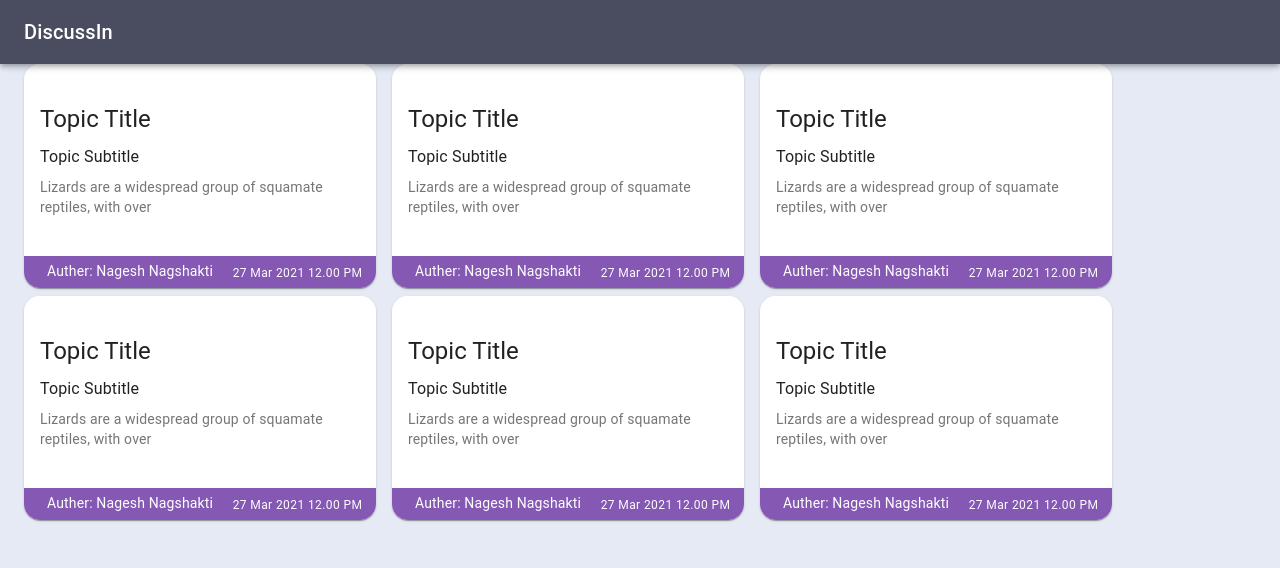
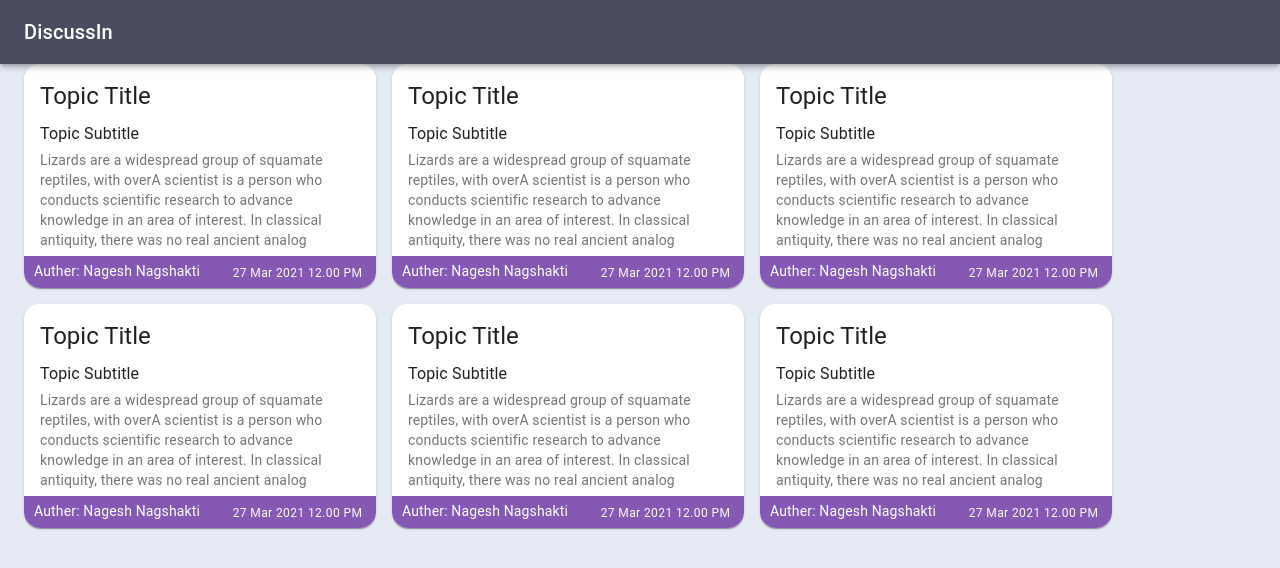
Before and after one commit to VirajJadhav/DiscussIn, a React (Create React App) app in the folder frontend/: page / in a window 1280 px wide. Shown: the top 568 px of the page. Built offline with nearby package versions, Linux system fonts and the light colour scheme.

Commit message:
card final

```diff
--- a/frontend/src/components/RoomCard/index.jsx
+++ b/frontend/src/components/RoomCard/index.jsx
@@ -28,11 +28,20 @@ const useStyles = makeStyles(theme => ({
     paddingTop: 0,
   },
   auther: {
-    width: 200,
-    marginLeft: 15,
+    width: "16rem",
+    marginLeft: 2,
   },
   date: {
     marginRight: 0,
+  },
+  title: {
+    height: "2rem",
+  },
+  subtitle: {
+    height: "1.5rem",
+  },
+  description: {
+    height: "8.5rem",
   },
 }));
 
@@ -44,14 +53,33 @@ export default function RoomCard() {
       <Card className={classes.root}>
         <CardActionArea className={classes.cardUpper}>
           <CardContent>
-            <Typography gutterBottom variant="h5" component="h2">
+            <Typography
+              gutterBottom
+              variant="h5"
+              component="h2"
+              className={classes.title}
+            >
               Topic Title
             </Typography>
-            <Typography gutterBottom variant="subtitle1" component="p">
+            <Typography
+              gutterBottom
+              variant="subtitle1"
+              component="p"
+              className={classes.subtitle}
+            >
               Topic Subtitle
             </Typography>
-            <Typography variant="body2" color="textSecondary" component="p">
-              Lizards are a widespread group of squamate reptiles, with over
+            <Typography
+              variant="body2"
+              color="textSecondary"
+              component="p"
+              className={classes.description}
+              flexWrap="wrap"
+            >
+              Lizards are a widespread group of squamate reptiles, with overA
+              scientist is a person who conducts scientific research to advance
+              knowledge in an area of interest. In classical antiquity, there
+              was no real ancient analog
             </Typography>
           </CardContent>
         </CardActionArea>
--- a/frontend/src/pages/DashBoard/index.jsx
+++ b/frontend/src/pages/DashBoard/index.jsx
@@ -30,8 +30,6 @@ class DashBoard extends Component {
           <Grid item>
             <RoomCard></RoomCard>
           </Grid>
-        </Grid>
-        <Grid container spacing={2}>
           <Grid item>
             <RoomCard></RoomCard>
           </Grid>
```
